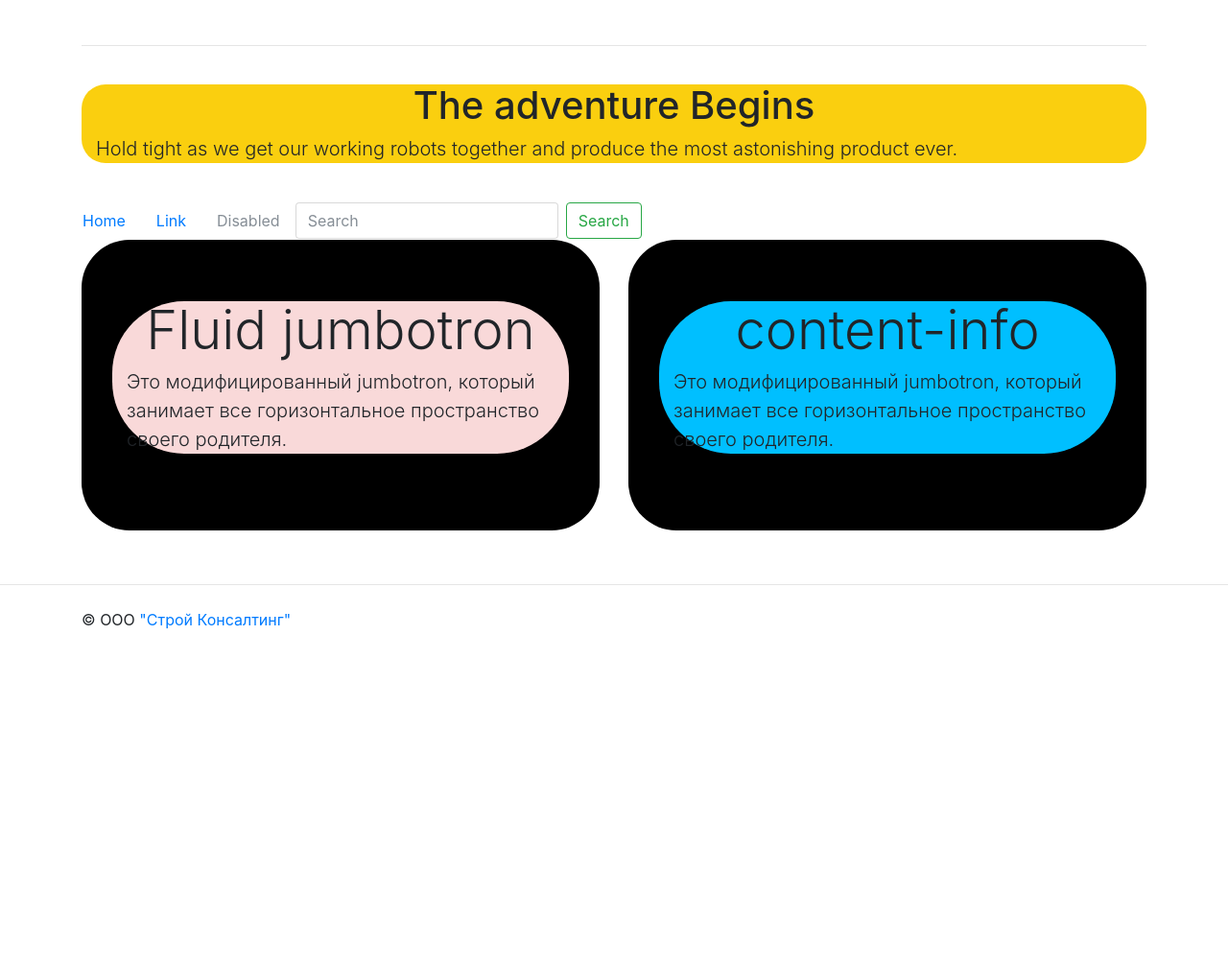
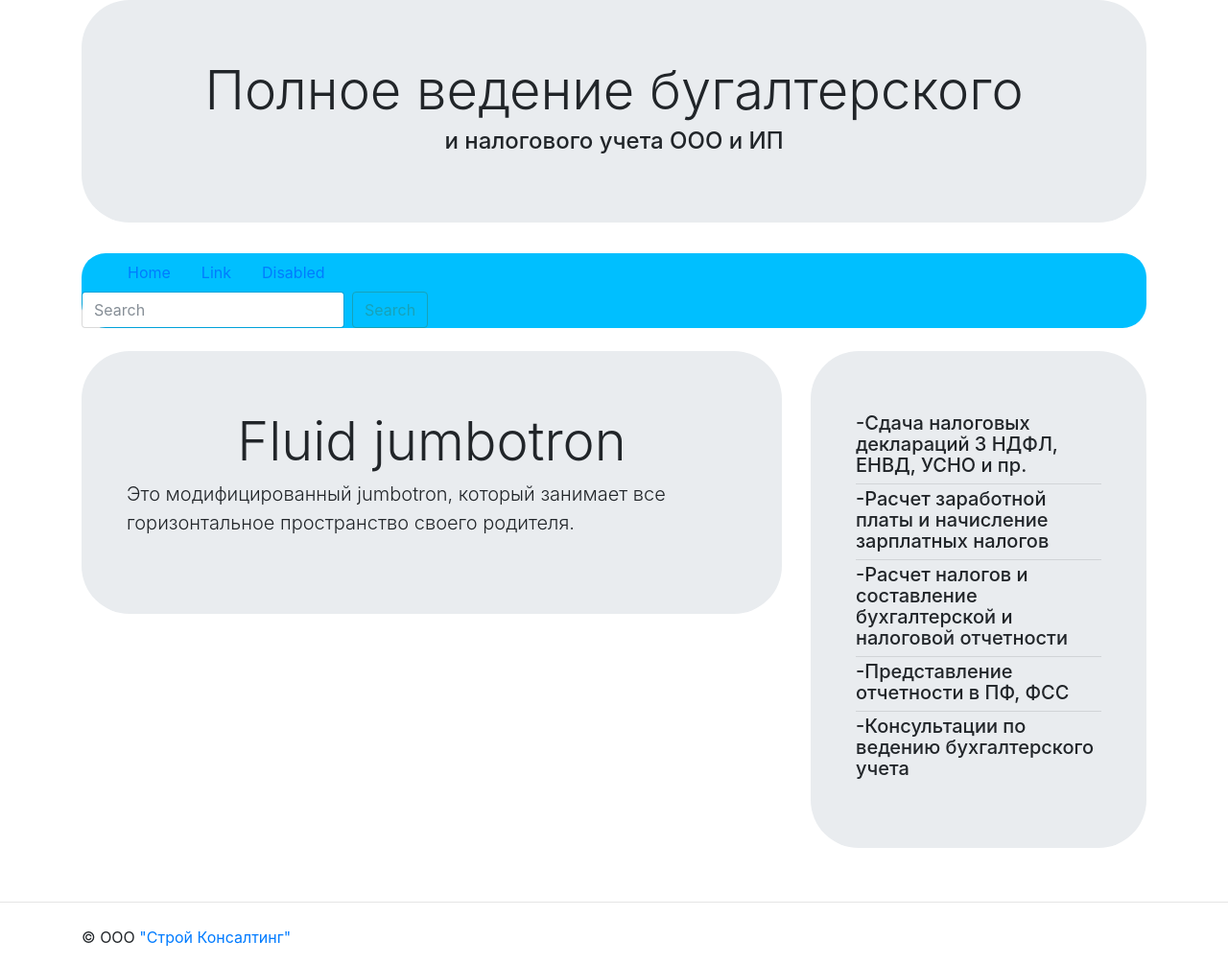
Before and after one commit to Rosabuhit/mysite, a Django app: page / in a window 1280 px wide. Shown: the whole page at 96% size. Before the commit the page ends 656 px from the top, so only its background shows below. Run offline with Django 3.2, Linux system fonts and the light colour scheme; some libraries are stand-ins or nearby versions.

Commit message:
переверстал

```diff
--- a/info/templates/home.html
+++ b/info/templates/home.html
@@ -28,22 +28,22 @@
      }
 
     .content-info{
-        background-color: #00BFFF;
+        background-color: #;
         border-radius: 75px;
     }
 
     .jumbotron{
-        background-color: black;
+        background-color: ;
         border-radius: 50px;
     }
 
     .cover{
-        background: #FACF0F;
+        background-color: #00BFFF;
         border-radius: 25px;
     }
 
     .contact {
-        background: #F9D9D9;
+        background: #;
         border-radius: 75px;
     }
 </style>
@@ -53,37 +53,42 @@
   <div class="site-wrapper-inner"><div class="upper">
     <div class="cover-container"><div class="container">
       <div class="masthead clearfix">
-        <div class="inner" >
-          <h3 class="masthead-brand"><font color="white">БухУчет</font></h3>
-        </div>
-      </div><hr color="white" class="my-3"> <br>
+          <div class="jumbotron"><div class="contact">
+        <div class="container"><h2 align="center" class="display-4">Полное ведение бугалтерского </h2>
+        <h4 align="center">и налогового учета ООО и ИП</h4>
+        </div></div></div>
         <div class="inner cover">
-            <div class="container">
-        <h1 class="cover-heading" align="center">The adventure Begins</h1>
-        <p class="lead cover-copy">Hold tight as we get our working robots together and produce the most astonishing product ever.</p>
-            </div></div></div></div>
+            <div class="container"><div class="row">
+                <a class="nav-link"></a>
+      <a class="nav-link" href="#">Home </a>
+        <a class="nav-link" href="#">Link</a>
+            <a class="nav-link " href="#">Disabled</a>
+        <div class="col-sm-6"></div>
+    <form class="form-inline my-2 my-lg-0">
+      <input class="form-control mr-sm-2" type="text" placeholder="Search">
+      <button class="btn btn-outline-info my-2 my-sm-0" type="submit">Search</button>
+    </form>
+  </div></div>
+        </div></div></div>
       <br /></div></div></div>
 
-  <div class="container"><div class="row">
-      <a class="nav-link" href="#">Home </a>
-        <a class="nav-link" href="#">Link</a>
-        <a class="nav-link disabled" href="#">Disabled</a>
-    <form class="form-inline my-2 my-lg-0">
-      <input class="form-control mr-sm-2" type="text" placeholder="Search">
-      <button class="btn btn-outline-success my-2 my-sm-0" type="submit">Search</button>
-    </form>
-  </div></div>
 
-<div class="container"><div class="row"><div class="col-sm-6">
-    <div class="jumbotron"><div class="contact">
+
+<div class="container"><div class="row"><div class="col-sm-8">
+
+<div class="jumbotron"><div class="contact">
         <div class="container"><h1 align="center" class="display-4">Fluid jumbotron</h1></div>
     <div class="container">
         <p class="lead">Это модифицированный jumbotron, который занимает все горизонтальное пространство своего родителя.</p>
-    </div></div></div></div>
-    <div class="col-sm-6"><div class="jumbotron"><div class="content-info">
-        <div class="container"><h1 align="center" class="display-4">content-info</h1></div>
+    </div></div></div>
+</div>
+    <div class="col-sm-4"><div class="jumbotron"><div class="content-info">
         <div class="container">
-        <p class="lead">Это модифицированный jumbotron, который занимает все горизонтальное пространство своего родителя.</p>
+        <h5>-Сдача налоговых деклараций 3 НДФЛ, ЕНВД, УСНО и пр.</h5><hr class="my-1">
+            <h5>-Расчет заработной платы и начисление зарплатных налогов</h5><hr class="my-1">
+            <h5>-Расчет налогов и составление бухгалтерской и налоговой отчетности</h5><hr class="my-1">
+            <h5>-Представление отчетности в ПФ, ФСС</h5><hr class="my-1">
+            <h5>-Консультации по ведению бухгалтерского учета</h5>
         </div></div></div></div>
 </div></div>
 
```
